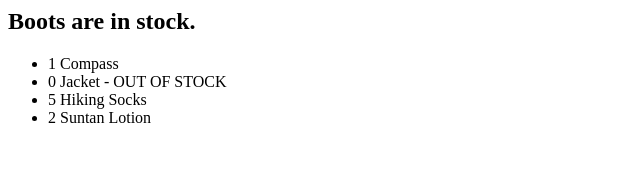
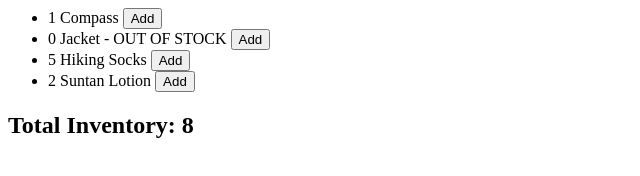
Before and after one commit to krdiamond/VUE_INTRO_Directives-Components, a plain HTML site: page index.html in a window 1280 px wide. Shown: the whole page, without its empty margins (0-640 px from the left). Drawn offline with nearby package versions, Linux system fonts and the light colour scheme.

Commit message:
learning vue

```diff
--- a/index.html
+++ b/index.html
@@ -1,36 +1,27 @@
 <!-- text to be displayed on page -->
-<div id="singleItem">
-    <h2>{{ product }} are in stock.<h2>
-    <!-- product is the key of the data object in the new instance of vue below -->
-</div>
 
 <div id="arrayOfItems">
     <ul>
       <li v-for="product in arrayOfProducts">
-        <!-- v-for is a vue command, creates a reference to each product in the arrayOfProducts -->
+        <!-- VUE CODE v-for: creates a reference to each product in the arrayOfProducts -->
         <!-- only looking to display each product, so just write product -->
         <!-- reference specific keys to display simpler text -->
         {{ product.quantity }} {{ product.name }}
         <span v-if="product.quantity === 0">
           - OUT OF STOCK
+        <!-- VUE CODE v-if: creates an if statement, if prod.qty = 0 display out of stock message -->
+        </span>
+        <button @click="product.quantity += 1">
+          Add
+        </button>
       </li>
     </ul>
+    <h2> Total Inventory: {{ totalProducts }}</h2>
 </div>
 
 
 <!-- must include this link to use vue -->
 <script src="https://unpkg.com/vue"></script>
-
-
-<script>
-  const singleItem = new Vue ({ //inside javascript create a new instance of vue
-    el: '#singleItem', //provide an element that will be effected
-    data: { // create a "data" object to hold the data to be displayed
-      product: 'Boots' // data to be displayed, view is reactive so when data changes, vue will update and the text on the page will change
-    }
-  })
-</script>
-
 
 <script>
   const arrayOfItems = new Vue ({
@@ -40,7 +31,16 @@
         {"id":1, "quantity":1, "name": 'Compass'},
         {"id":2, "quantity":0, "name": 'Jacket'},
         {"id":3, "quantity":5, "name": 'Hiking Socks'},
-        {"id":4, "quantity":2, "name": 'Suntan Lotion'},
-      ]}
+        {"id":4, "quantity":2, "name": 'Suntan Lotion'}
+      ]
+    },
+    computed: { //this plain javascript sums all the qtys of items in the array using the reduce function
+      totalProducts () {
+        return this.arrayOfProducts.reduce((sum, product) => {
+          return sum + product.quantity
+        }, 0)
+      }
+    }
+
   })
 </script>
```
Also changed, not shown: 1 other file.
